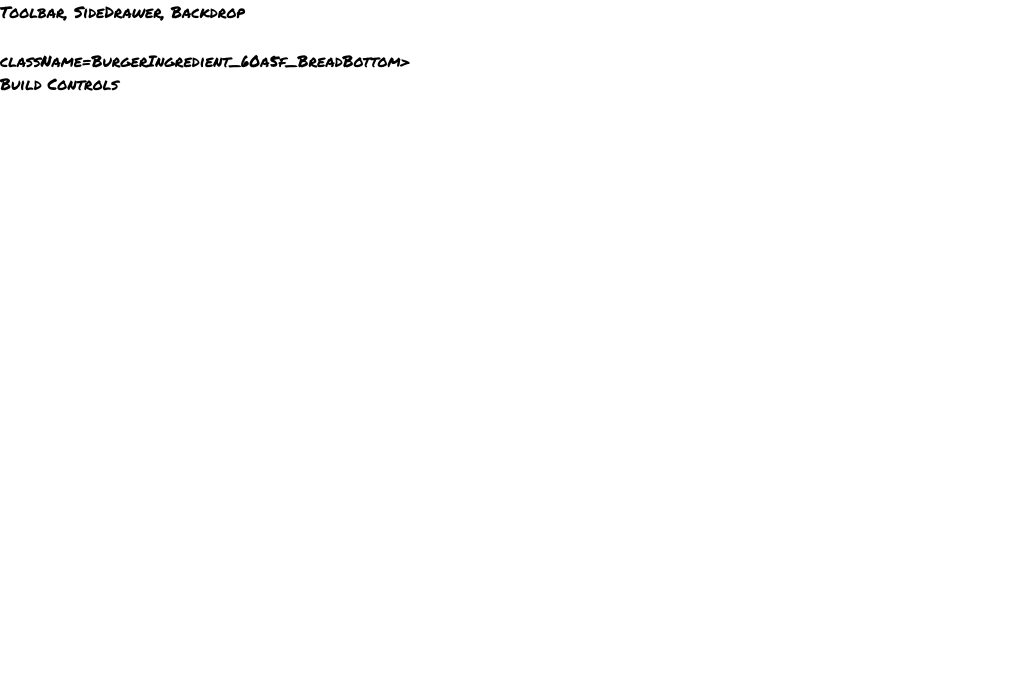
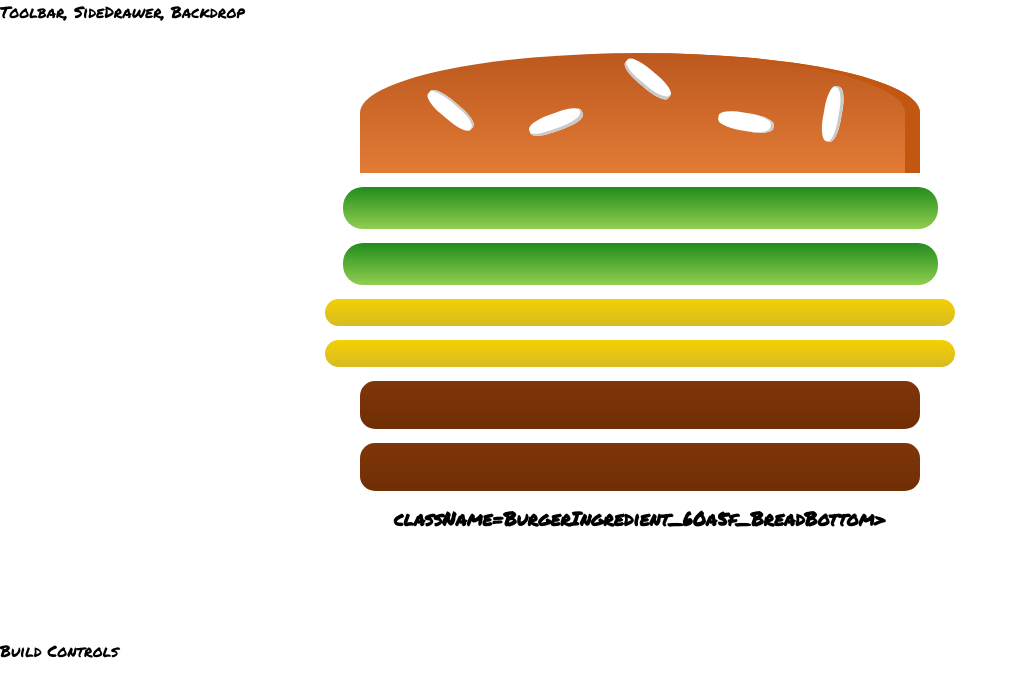
Before and after one commit to acecera/burger-builder, a React app: page / in a window 1280 px wide. Shown: the top 696 px of the page, without its empty margins (0-1018 px from the left). Built offline with nearby package versions, Linux system fonts and the light colour scheme.

Commit message:
forgot to save the file after I added styling.

```diff
--- a/src/components/Burger/Burger.css
+++ b/src/components/Burger/Burger.css
@@ -0,0 +1,30 @@
+.Burger {
+    width: 100%;
+    margin: auto;
+    height: 250px;
+    overflow: scroll;
+    text-align: center;
+    font-weight: bold;
+    font-size: 1.2rem;
+}
+
+@media (min-width: 500px) and (min-height: 400px) {
+    .Burger {
+        width: 350px;
+        height: 300px;
+    }
+}
+
+@media (min-width: 500px) and (min-height: 401px) {
+    .Burger {
+        width: 450px;
+        height: 400px;
+    }
+}
+
+@media (min-width: 1000px) and (min-height: 700px) {
+    .Burger {
+        width: 700px;
+        height: 600px;
+    }
+}
```
